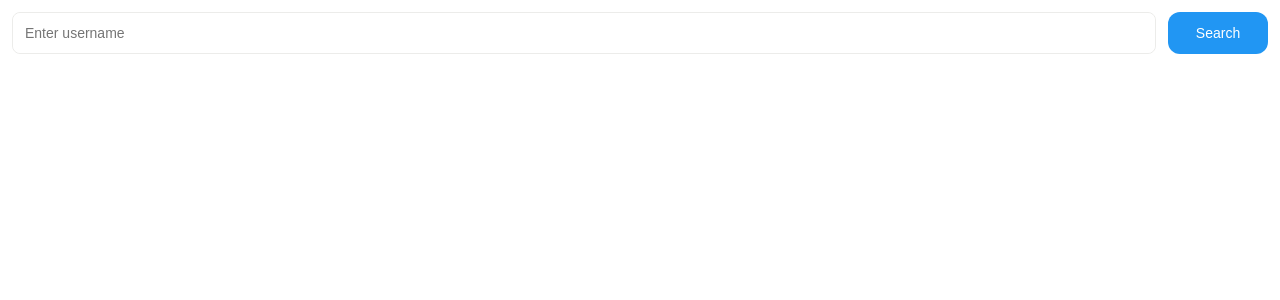
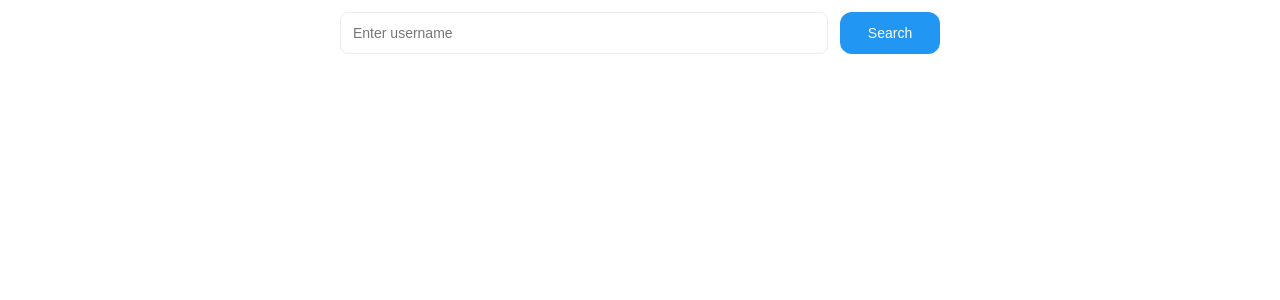
Before and after one commit to dianhan8/repolist, a React (Vite) app: page /repolist/ in a window 1280 px wide. Shown: the top 300 px of the page. Built offline with nearby package versions, Linux system fonts and the light colour scheme.

Commit message:
feat: add small adjustment for desktop

```diff
--- a/src/index.css
+++ b/src/index.css
@@ -208,3 +208,23 @@ body {
   color: var(--text-primary);
   text-decoration: underline;
 }
+
+
+@media (min-width: 1024px) {
+  .search-repository {
+    display: flex;
+    flex-direction: column;
+    align-items: center;
+    min-width: 600px;
+  }
+
+  .search-form {
+    width: 100%;
+    max-width: 600px;
+  }
+
+  .search-result--container {
+    width: 100%;
+    max-width: 600px;
+  }
+}
--- a/src/pages/search-repository/SearchRepository.tsx
+++ b/src/pages/search-repository/SearchRepository.tsx
@@ -44,7 +44,7 @@ const SearchUserRepository = () => {
     }
 
     return (
-        <div>
+        <div className="search-repository">
             <div className="search-form">
                 <div className="search-form--field">
                     <Controller
@@ -78,7 +78,7 @@ const SearchUserRepository = () => {
                 <LoadingState />
             )}
 
-            <div className={cn({
+            <div className={cn("search-result--container", {
                 'hidden': users.length === 0
             })}>
                 <div className="search-result">
```
